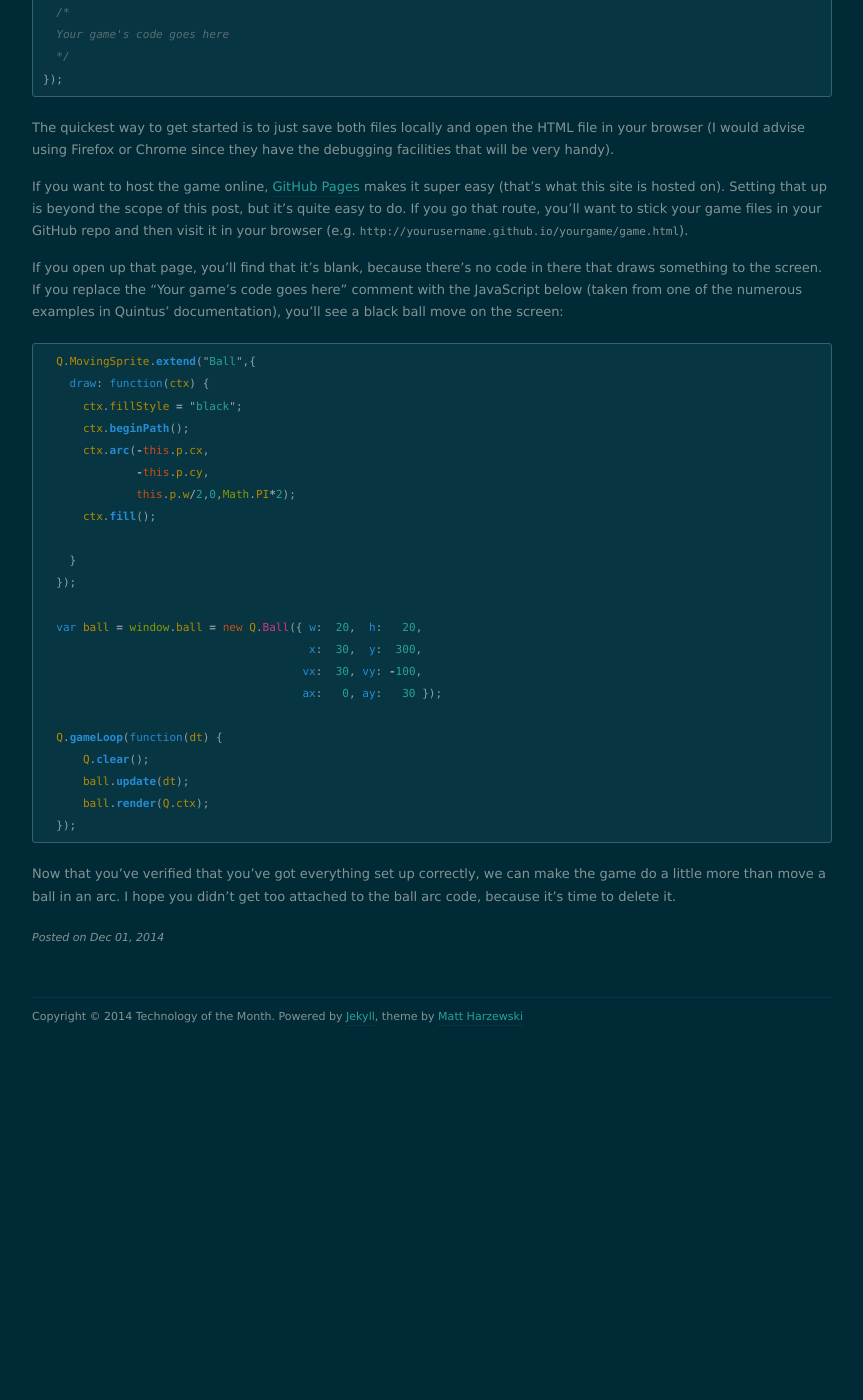
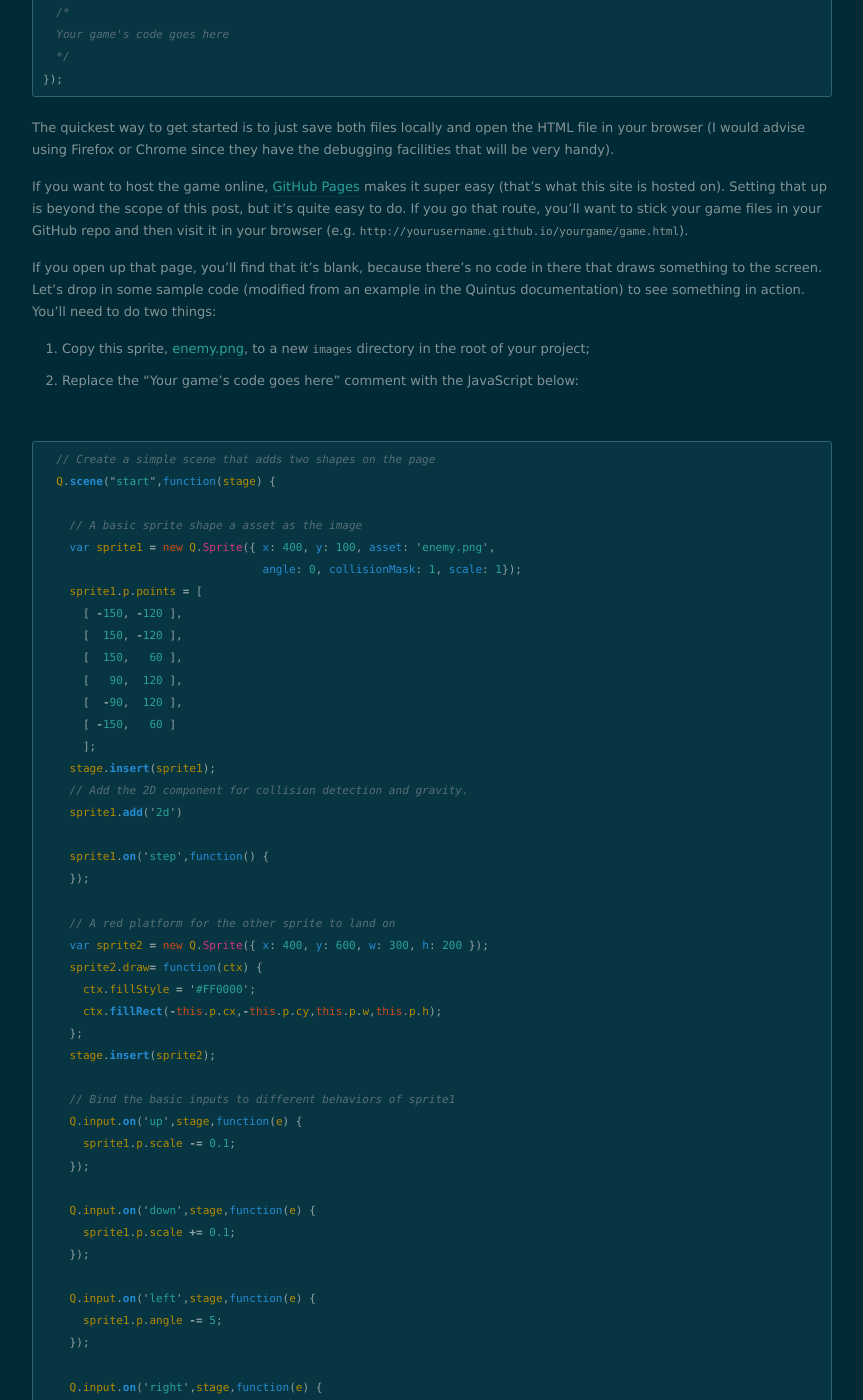
Before and after one commit to polendri/totm, a Jekyll site: the page built from _posts/2014-12-01-quintus-introduction.md, in a window 1280 px wide and 1400 px high, scrolled down 1718 px. Shown: the whole window, without its empty margins (208-1071 px from the left). Built offline with Jekyll 4.4.1, drawn with Linux system fonts in a browser that asks for light colours; nearby versions of some CDN libraries; before the commit the page ends 2765 px from its top, so only the background shows below that; some of the changed text lies outside the part shown.

Commit message:
Complete Quintus intro post

```diff
--- a/_posts/2014-12-01-quintus-introduction.md
+++ b/_posts/2014-12-01-quintus-introduction.md
@@ -98,36 +98,109 @@ you'll want to stick your game files in your GitHub repo and then visit it in
 your browser (e.g. `http://yourusername.github.io/yourgame/game.html`).
 
 If you open up that page, you'll find that it's blank, because there's no code
-in there that draws something to the screen. If you replace the "Your game's
-code goes here" comment with the JavaScript below (taken from one of the
-numerous examples in Quintus' documentation), you'll see a black ball move on
-the screen:
+in there that draws something to the screen. Let's drop in some sample code
+(modified from an example in the Quintus documentation) to see something
+in action. You'll need to do two things:
+
+ 1. Copy this sprite, [enemy.png]({{ site.baseurl }}/assets/content/quintus/enemy.png),
+    to a new `images` directory in the root of your project;
+ 2. Replace the "Your game's code goes here" comment with the JavaScript below:
 
 {% highlight javascript %}
-  Q.MovingSprite.extend("Ball",{
-    draw: function(ctx) {
-      ctx.fillStyle = "black";
-      ctx.beginPath();
-      ctx.arc(-this.p.cx,
-              -this.p.cy,
-              this.p.w/2,0,Math.PI*2);
-      ctx.fill();
+  // Create a simple scene that adds two shapes on the page
+  Q.scene("start",function(stage) {
 
-    }
+    // A basic sprite shape a asset as the image
+    var sprite1 = new Q.Sprite({ x: 400, y: 100, asset: 'enemy.png',
+                                 angle: 0, collisionMask: 1, scale: 1});
+    sprite1.p.points = [
+      [ -150, -120 ],
+      [  150, -120 ],
+      [  150,   60 ],
+      [   90,  120 ],
+      [  -90,  120 ],
+      [ -150,   60 ]
+      ];
+    stage.insert(sprite1);
+    // Add the 2D component for collision detection and gravity.
+    sprite1.add('2d')
+
+    sprite1.on('step',function() {
+    });
+
+    // A red platform for the other sprite to land on
+    var sprite2 = new Q.Sprite({ x: 400, y: 600, w: 300, h: 200 });
+    sprite2.draw= function(ctx) {
+      ctx.fillStyle = '#FF0000';
+      ctx.fillRect(-this.p.cx,-this.p.cy,this.p.w,this.p.h);
+    };
+    stage.insert(sprite2);
+
+    // Bind the basic inputs to different behaviors of sprite1
+    Q.input.on('up',stage,function(e) {
+      sprite1.p.scale -= 0.1;
+    });
+
+    Q.input.on('down',stage,function(e) {
+      sprite1.p.scale += 0.1;
+    });
+
+    Q.input.on('left',stage,function(e) {
+      sprite1.p.angle -= 5;
+    });
+
+    Q.input.on('right',stage,function(e) {
+      sprite1.p.angle += 5;
+    });
+
+    Q.input.on('fire',stage,function(e) {
+      sprite1.p.vy = -600;
+    });
+
+    Q.input.on('action',stage,function(e) {
+      sprite1.p.x = 400;
+      sprite1.p.y = 100;
+    });
   });
 
-  var ball = window.ball = new Q.Ball({ w:  20,  h:   20,
-                                        x:  30,  y:  300,
-                                       vx:  30, vy: -100,
-                                       ax:   0, ay:   30 });
+  Q.load('enemy.png',function() {
 
-  Q.gameLoop(function(dt) {
-      Q.clear();
-      ball.update(dt);
-      ball.render(Q.ctx);
+    // Start the show
+    Q.stageScene("start");
+
+    // Turn visual debugging on to see the
+    // bounding boxes and collision shapes
+    Q.debug = true;
+
+    // Turn on default keyboard controls
+    Q.input.keyboardControls();
   });
 {% endhighlight %}
 
-Now that you've verified that you've got everything set up correctly, we can
-make the game do a little more than move a ball in an arc. I hope you didn't
-get too attached to the ball arc code, because it's time to delete it.
+Refresh `game.html` in your browser and you should see something like this:
+
+![The Quintus sprite demo in action]({{ site.baseurl }}/assets/content/quintus/sprite_demo.png)
+
+If you hadn't guessed it based on the code, the demo is
+interactive: the up and down arrow keys scale the sprite smaller/bigger, the
+left and right arrow keys rotate it, and the space key makes it hop up into the
+air. There's a lot more about that code that still needs explaining, but I'm
+going to leave that until next week.
+
+## Next week
+
+ - Some Quintus "theory": scenes, sprites, classes, events, components, and
+   more;
+ - Making a basic platformer game.
+
+## Further reading
+
+If you're eager to learn more about how you can write games with Quintus, here
+are a bunch of pages worth visiting:
+
+ - [The official guide](http://www.html5quintus.com/guide/intro.md), which is a
+   good reference for the core functionality of the engine (how to build
+   scenes, handle input, draw sprites, etc);
+ - [The main documentation page](http://www.html5quintus.com/documentation),
+   which has a big list of examples and another big list of links to various
+   tutorials.
```
Also changed, not shown: assets/content/quintus/sprite_demo.png (added).
